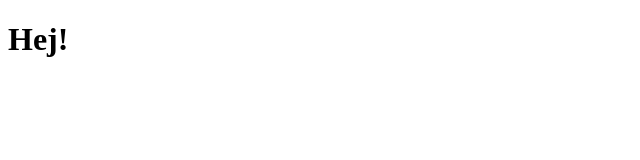
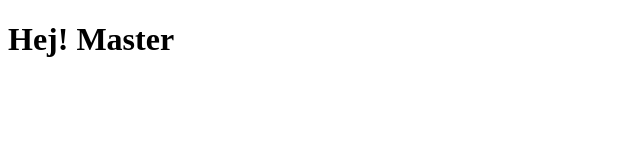
Before and after one commit to kjurczyq/Elementy-tutor3, a plain HTML site: page index.html in a window 1280 px wide. Shown: the whole page, without its empty margins (0-640 px from the left). Drawn offline with Linux system fonts and the light colour scheme.

Commit message:
masterh1

```diff
--- a/index.html
+++ b/index.html
@@ -4,8 +4,8 @@
     <meta charset="UTF-8" />
     <meta http-equiv="X-UA-Compatible" content="IE=edge" />
     <meta name="viewport" content="width=device-width, initial-scale=1.0" />
-    <title>Zmiana</title>
-    <h1>Hej!</h1>
+    <title>Master</title>
+    <h1>Hej! Master</h1>
   </head>
   <body></body>
 </html>
```
